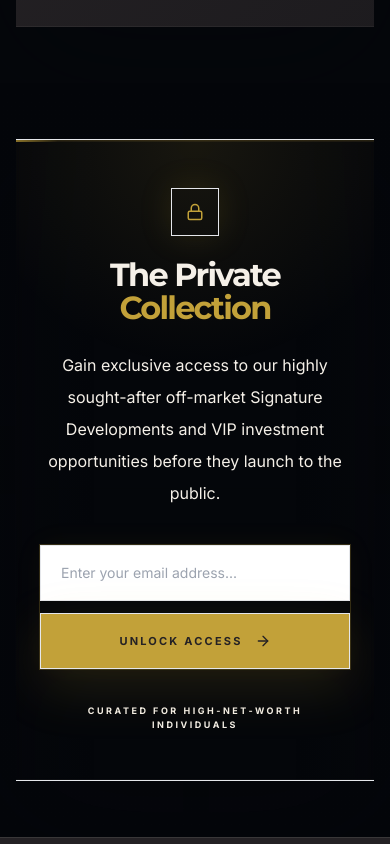
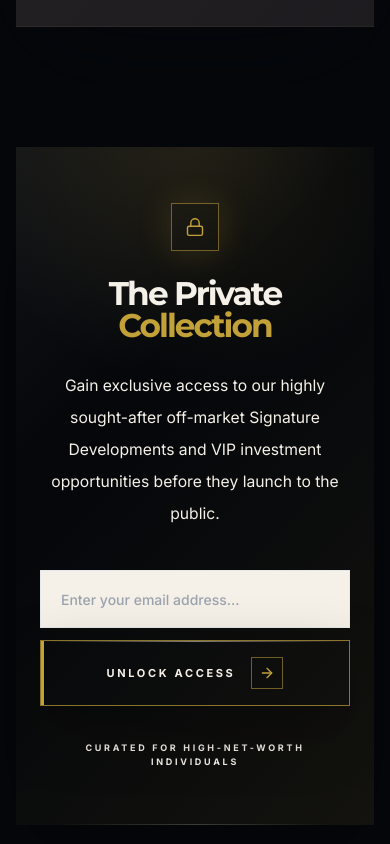
Before and after one commit to tmsgroupeu/tmsestates, a Next.js app in the folder web/: page /en in a window 390 px wide. Shown: the part 3020-3864 px from the top of the page. Built offline with nearby package versions, Linux system fonts and the light colour scheme; no server answers.

Commit message:
Update PrivateCollection.tsx

```diff
--- a/web/src/components/PrivateCollection.tsx
+++ b/web/src/components/PrivateCollection.tsx
@@ -2,195 +2,140 @@
 
 import { AnimatePresence, motion } from "framer-motion";
 import { ArrowRight, Check, Lock } from "lucide-react";
-import { useState, type FormEvent } from "react";
+import { useState } from "react";
 
 export default function PrivateCollection() {
-  const [status, setStatus] = useState<"idle" | "submitting" | "success">("idle");
+  const [status, setStatus] = useState<"idle" | "submitting" | "success">(
+    "idle",
+  );
   const [email, setEmail] = useState("");
 
-  const handleSubmit = (e: FormEvent) => {
-    e.preventDefault();
+  const handleSubmit = (event: React.FormEvent) => {
+    event.preventDefault();
     if (!email) return;
 
     setStatus("submitting");
 
     setTimeout(() => {
       setStatus("success");
-    }, 1500);
+    }, 1200);
   };
 
   return (
-    <section className="relative w-full overflow-hidden py-14 md:py-18 lg:py-20">
-      <div className="absolute inset-0 -z-10 bg-[#05070B]/30" />
-      <div className="absolute inset-0 -z-10 bg-gradient-to-b from-transparent via-[#05070B]/10 to-[#05070B]/42" />
+    <section className="relative w-full overflow-hidden py-16 md:py-20 lg:py-24">
+      <div className="home-container relative">
+        <div className="relative overflow-hidden bg-[#242124]/86 px-6 py-14 shadow-[0_38px_120px_rgba(0,0,0,0.34)] md:px-10 md:py-16 lg:px-14 lg:py-20">
+          <div className="pointer-events-none absolute inset-0 bg-[radial-gradient(circle_at_50%_0%,rgba(194,161,57,0.13),transparent_34%),linear-gradient(135deg,rgba(245,240,232,0.055),transparent_34%,rgba(194,161,57,0.08))]" />
+          <div className="pointer-events-none absolute inset-x-0 top-0 h-px bg-gradient-to-r from-transparent via-[#C2A139]/68 to-transparent" />
+          <div className="pointer-events-none absolute inset-x-10 bottom-0 h-px bg-gradient-to-r from-transparent via-[#F5F0E8]/20 to-transparent" />
 
-      <div className="home-container relative">
-        <div className="private-collection-shell relative overflow-hidden border-y border-[#C2A139]/14 bg-[#242124]/48 px-6 py-12 text-center shadow-[0_30px_110px_rgba(5,7,11,0.34)] backdrop-blur-[2px] md:px-10 md:py-14 lg:px-14 lg:py-16">
-          <div className="pointer-events-none absolute inset-0 bg-[radial-gradient(circle_at_50%_0%,rgba(194,161,57,0.11),transparent_34%),linear-gradient(90deg,rgba(5,7,11,0.22),transparent_22%,transparent_78%,rgba(5,7,11,0.22))]" />
-
-          <div className="pointer-events-none absolute inset-x-0 top-0 h-[2px] overflow-hidden bg-[#C2A139]/10">
-            <div className="private-gold-sweep h-full w-1/3 bg-gradient-to-r from-transparent via-[#C2A139] to-transparent" />
-          </div>
-
-          <div className="relative z-10 mx-auto max-w-4xl">
           <AnimatePresence mode="wait">
             {status !== "success" ? (
               <motion.div
                 key="form-view"
                 initial={{ opacity: 0, y: 18 }}
                 whileInView={{ opacity: 1, y: 0 }}
-                  exit={{ opacity: 0, scale: 0.98, filter: "blur(8px)" }}
-                  viewport={{ once: true, margin: "-80px" }}
-                  transition={{ duration: 0.65, ease: [0.16, 1, 0.3, 1] }}
-                  className="flex w-full flex-col items-center"
+                exit={{ opacity: 0, y: -10, filter: "blur(8px)" }}
+                viewport={{ once: true, amount: 0.45 }}
+                transition={{ duration: 0.8, ease: [0.16, 1, 0.3, 1] }}
+                className="relative z-10 mx-auto flex max-w-4xl flex-col items-center text-center"
               >
-                  <div className="mb-6 grid h-12 w-12 place-items-center border border-[#C2A139]/34 bg-[#05070B]/28 text-[#C2A139] shadow-[0_0_34px_rgba(194,161,57,0.14)]">
-                    <Lock size={18} />
-                  </div>
+                <motion.div
+                  animate={{
+                    boxShadow: [
+                      "0 0 0 rgba(194,161,57,0)",
+                      "0 0 34px rgba(194,161,57,0.2)",
+                      "0 0 0 rgba(194,161,57,0)",
+                    ],
+                  }}
+                  transition={{
+                    duration: 3.8,
+                    repeat: Infinity,
+                    ease: "easeInOut",
+                  }}
+                  className="mb-7 grid h-12 w-12 place-items-center border border-[#C2A139]/55 bg-[#05070B]/28 text-[#C2A139]"
+                >
+                  <Lock className="h-5 w-5" strokeWidth={1.7} />
+                </motion.div>
 
-                  <h2 className="font-montserrat text-[clamp(2rem,3.6vw,4.1rem)] font-bold leading-[1.02] tracking-[-0.055em] text-[#F5F0E8]">
-                    <span className="block">The Private</span>
+                <h2 className="font-montserrat text-[clamp(2.05rem,4.8vw,5.2rem)] font-bold leading-[0.96] tracking-[-0.06em] text-[#F5F0E8]">
+                  The Private
                   <span className="block text-[#C2A139]">Collection</span>
                 </h2>
 
-                  <p className="mx-auto mt-6 max-w-2xl text-base leading-8 text-[#F5F0E8]/78 md:text-[1.04rem] md:leading-9">
-                    Gain exclusive access to our highly sought-after off-market Signature Developments and VIP investment opportunities before they launch to the public.
+                <p className="mt-7 max-w-2xl text-[0.98rem] leading-8 text-[#F5F0E8]/82 md:text-[1.04rem] md:leading-9">
+                  Gain exclusive access to our highly sought-after off-market
+                  Signature Developments and VIP investment opportunities before
+                  they launch to the public.
                 </p>
 
                 <form
-                    className="private-form mt-9 flex w-full max-w-2xl flex-col gap-3 sm:flex-row"
                   onSubmit={handleSubmit}
+                  className="mt-10 grid w-full max-w-3xl gap-3 sm:grid-cols-[1fr_auto]"
                 >
+                  <div className="relative">
                     <input
                       type="email"
                       name="email"
                       value={email}
-                      onChange={(e) => setEmail(e.target.value)}
+                      onChange={(event) => setEmail(event.target.value)}
                       placeholder="Enter your email address..."
-                      className="min-h-[3.5rem] flex-1 border border-[#F5F0E8]/14 bg-[#05070B]/36 px-5 text-sm text-[#F5F0E8] outline-none transition-all placeholder:text-[#F5F0E8]/38 focus:border-[#C2A139]/70 focus:bg-[#05070B]/54"
+                      className="h-[58px] w-full border border-[#F5F0E8]/18 bg-[#F5F0E8] px-5 text-sm font-medium text-[#242124] outline-none transition-all duration-300 placeholder:text-[#242124]/42 focus:border-[#C2A139] focus:shadow-[0_0_0_3px_rgba(194,161,57,0.16)] md:px-6"
                       required
                       disabled={status === "submitting"}
                     />
+                  </div>
 
                   <button
                     type="submit"
                     disabled={status === "submitting"}
-                      className="group relative inline-flex min-h-[3.5rem] items-center justify-center gap-3 overflow-hidden border border-[#C2A139]/56 bg-[#C2A139] px-6 text-[11px] font-bold uppercase tracking-[0.2em] text-[#242124] shadow-[0_18px_55px_rgba(194,161,57,0.16)] transition-all duration-300 hover:-translate-y-0.5 hover:bg-[#F5F0E8] disabled:pointer-events-none disabled:opacity-75"
+                    className="group relative inline-flex min-h-[58px] items-center justify-center overflow-hidden border border-[#C2A139]/70 bg-[#242124]/72 px-6 py-4 text-[11px] font-bold uppercase tracking-[0.24em] text-[#F5F0E8] shadow-[0_22px_64px_rgba(0,0,0,0.32)] transition-all duration-500 hover:-translate-y-0.5 hover:border-[#C2A139] hover:bg-[#C2A139] hover:text-[#242124] hover:shadow-[0_28px_84px_rgba(194,161,57,0.24)] disabled:pointer-events-none disabled:opacity-70 focus:outline-none focus-visible:ring-2 focus-visible:ring-[#C2A139]/70 md:px-8"
                   >
-                      <span className="button-shine" />
-                      {status === "submitting" ? "Encrypting..." : "Unlock Access"}
-                      {status !== "submitting" && (
-                        <ArrowRight className="h-4 w-4 transition-transform group-hover:translate-x-1" />
-                      )}
+                    <span className="pointer-events-none absolute inset-x-0 top-0 h-px bg-gradient-to-r from-transparent via-[#F5F0E8] to-transparent opacity-50 transition-opacity duration-500 group-hover:opacity-80" />
+                    <span className="pointer-events-none absolute inset-y-0 left-0 w-[3px] bg-[#C2A139] transition-all duration-500 group-hover:w-full" />
+                    <span className="pointer-events-none absolute inset-0 translate-x-[-130%] bg-gradient-to-r from-transparent via-white/28 to-transparent transition-transform duration-700 group-hover:translate-x-[130%]" />
+
+                    <span className="relative z-10 flex items-center gap-4">
+                      {status === "submitting" ? "Submitting" : "Unlock Access"}
+                      <span className="flex h-8 w-8 items-center justify-center border border-[#C2A139]/55 bg-[#05070B]/28 text-[#C2A139] transition-all duration-500 group-hover:border-[#242124]/40 group-hover:bg-[#242124] group-hover:text-[#F5F0E8]">
+                        <ArrowRight className="h-4 w-4 transition-transform duration-500 group-hover:translate-x-0.5" />
+                      </span>
+                    </span>
                   </button>
                 </form>
 
-                  <div className="mt-9 flex w-full items-center justify-center gap-3 text-[9px] font-bold uppercase tracking-[0.28em] text-[#F5F0E8]/42">
-                    <div className="h-px w-8 bg-[#C2A139]/32" />
+                <div className="mt-9 flex w-full items-center justify-center gap-4 text-center text-[9px] font-bold uppercase tracking-[0.3em] text-[#F5F0E8]/42">
+                  <span className="h-px w-8 bg-[#C2A139]/34" />
                   Curated for high-net-worth individuals
-                    <div className="h-px w-8 bg-[#C2A139]/32" />
+                  <span className="h-px w-8 bg-[#C2A139]/34" />
                 </div>
               </motion.div>
             ) : (
               <motion.div
                 key="success-view"
-                  initial={{ opacity: 0, scale: 0.96, filter: "blur(8px)" }}
-                  animate={{ opacity: 1, scale: 1, filter: "blur(0px)" }}
-                  transition={{ duration: 0.75, ease: [0.16, 1, 0.3, 1] }}
-                  className="flex flex-col items-center py-8"
+                initial={{ opacity: 0, y: 18, filter: "blur(8px)" }}
+                animate={{ opacity: 1, y: 0, filter: "blur(0px)" }}
+                transition={{ duration: 0.85, ease: [0.16, 1, 0.3, 1] }}
+                className="relative z-10 mx-auto flex max-w-2xl flex-col items-center py-8 text-center"
               >
-                  <div className="mb-7 grid h-20 w-20 place-items-center border border-[#C2A139]/64 bg-[#C2A139]/12 text-[#C2A139] shadow-[0_0_48px_rgba(194,161,57,0.2)]">
-                    <Check size={34} strokeWidth={1.5} />
+                <div className="mb-7 grid h-16 w-16 place-items-center border border-[#C2A139]/70 bg-[#05070B]/24 text-[#C2A139] shadow-[0_0_44px_rgba(194,161,57,0.18)]">
+                  <Check className="h-8 w-8" strokeWidth={1.6} />
                 </div>
 
-                  <h3 className="font-montserrat text-[clamp(2rem,3vw,3.4rem)] font-bold leading-tight tracking-[-0.05em] text-[#F5F0E8]">
-                    Access <span className="text-[#C2A139]">Granted</span>
+                <h3 className="font-montserrat text-[clamp(2rem,4vw,4rem)] font-bold leading-none tracking-[-0.055em] text-[#F5F0E8]">
+                  Access
+                  <span className="block text-[#C2A139]">Granted</span>
                 </h3>
 
-                  <p className="mx-auto mt-5 max-w-md text-base leading-8 text-[#F5F0E8]/78">
-                    Your secured invitation has been formalized. Our VIP advisory team will reach out to {email} shortly.
+                <p className="mt-6 text-base leading-8 text-[#F5F0E8]/82">
+                  Your secured invitation has been formalized. Our VIP advisory
+                  team will reach out to {email} shortly.
                 </p>
               </motion.div>
             )}
           </AnimatePresence>
         </div>
       </div>
-      </div>
-
-      <style jsx>{`
-        .private-collection-shell {
-          box-shadow:
-            0 30px 110px rgba(5, 7, 11, 0.34),
-            inset 0 1px 0 rgba(194, 161, 57, 0.08),
-            inset 0 -1px 0 rgba(245, 240, 232, 0.045);
-        }
-
-        .private-form {
-          position: relative;
-        }
-
-        .private-form::before {
-          content: "";
-          position: absolute;
-          inset: -1px;
-          pointer-events: none;
-          border: 1px solid rgba(194, 161, 57, 0.22);
-          opacity: 0.65;
-          animation: formBreath 3.8s ease-in-out infinite;
-        }
-
-        .private-gold-sweep {
-          animation: privateGoldSweep 5.4s cubic-bezier(0.65, 0, 0.35, 1) infinite;
-          opacity: 0.9;
-          filter: drop-shadow(0 0 8px rgba(194, 161, 57, 0.52));
-        }
-
-        .button-shine {
-          position: absolute;
-          inset: 0;
-          transform: translateX(-120%) skewX(-18deg);
-          background: linear-gradient(
-            90deg,
-            transparent,
-            rgba(245, 240, 232, 0.32),
-            transparent
-          );
-          animation: buttonShine 4.2s ease-in-out infinite;
-        }
-
-        @keyframes privateGoldSweep {
-          0% {
-            transform: translateX(-115%);
-          }
-          46%,
-          100% {
-            transform: translateX(320%);
-          }
-        }
-
-        @keyframes formBreath {
-          0%,
-          100% {
-            border-color: rgba(194, 161, 57, 0.18);
-            box-shadow: 0 0 0 rgba(194, 161, 57, 0);
-          }
-          50% {
-            border-color: rgba(194, 161, 57, 0.42);
-            box-shadow: 0 0 34px rgba(194, 161, 57, 0.1);
-          }
-        }
-
-        @keyframes buttonShine {
-          0%,
-          58% {
-            transform: translateX(-120%) skewX(-18deg);
-          }
-          84%,
-          100% {
-            transform: translateX(140%) skewX(-18deg);
-          }
-        }
-      `}</style>
     </section>
   );
 }
```
Lines whose indentation alone changed are shown as unchanged.
